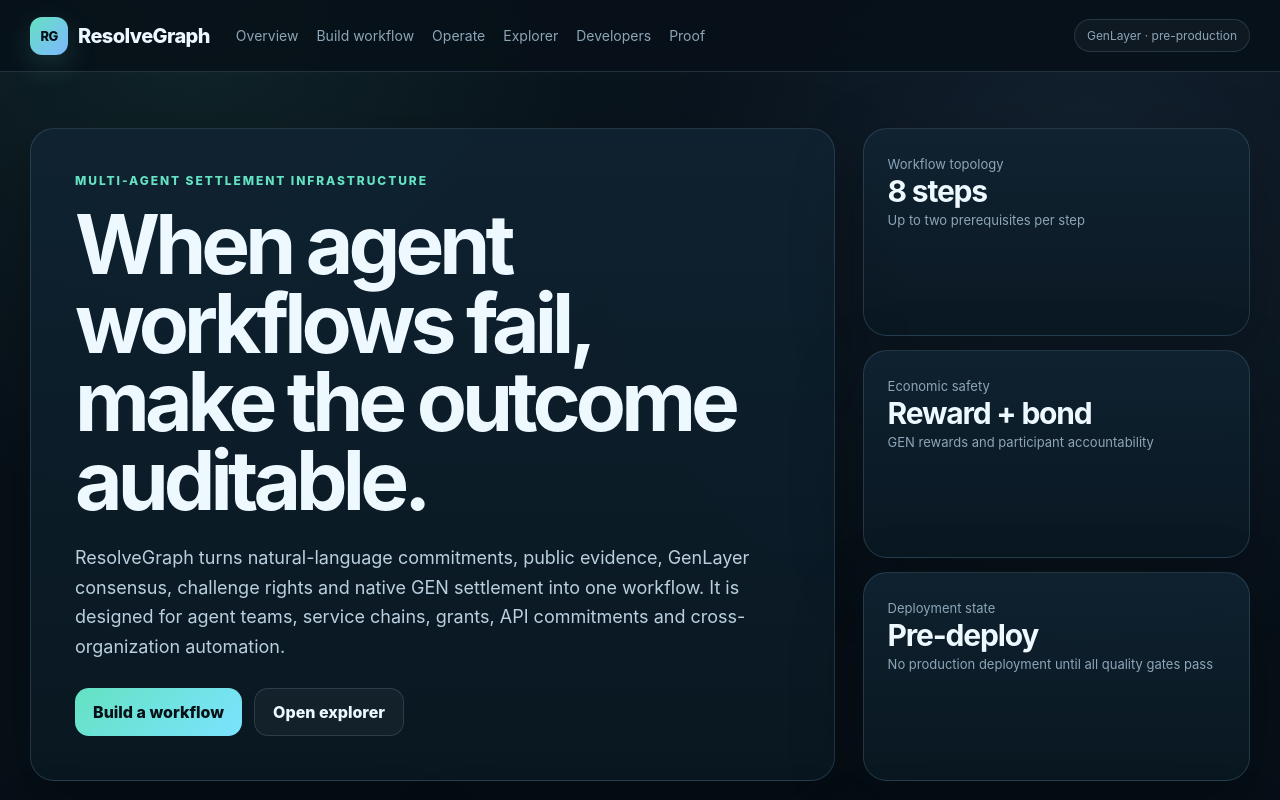
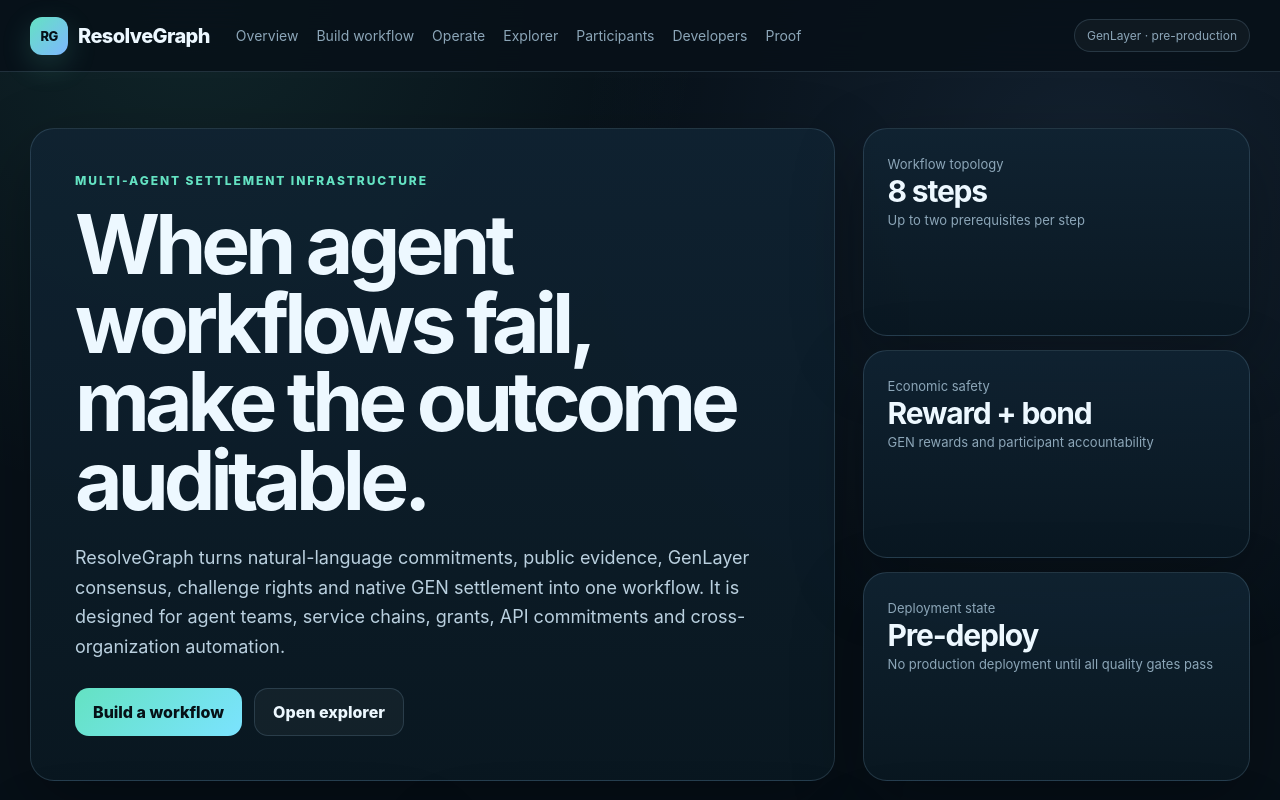
Before and after one commit to maho0638/resolvegraph-genlayer, a Next.js app in the folder frontend/: page / in a window 1280 px wide. Shown: the top 800 px of the page. Built offline with nearby package versions, Linux system fonts and the light colour scheme.

Commit message:
frontend: add participant navigation

```diff
--- a/frontend/app/layout.tsx
+++ b/frontend/app/layout.tsx
@@ -13,6 +13,7 @@
   ["/workflows/new", "Build workflow"],
   ["/operate", "Operate"],
   ["/explorer", "Explorer"],
+  ["/participants", "Participants"],
   ["/developers", "Developers"],
   ["/proof", "Proof"],
 ] as const;
```
